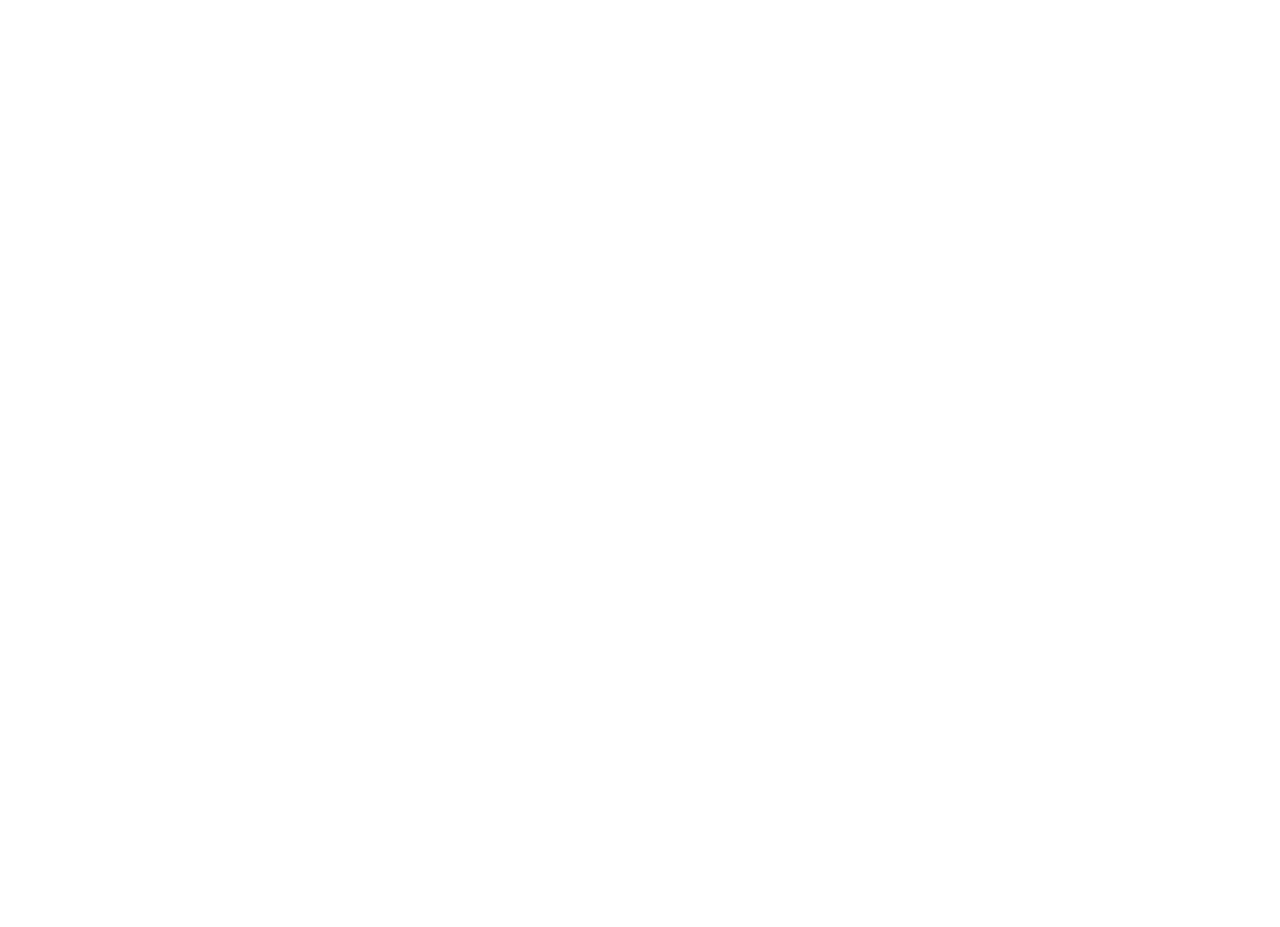
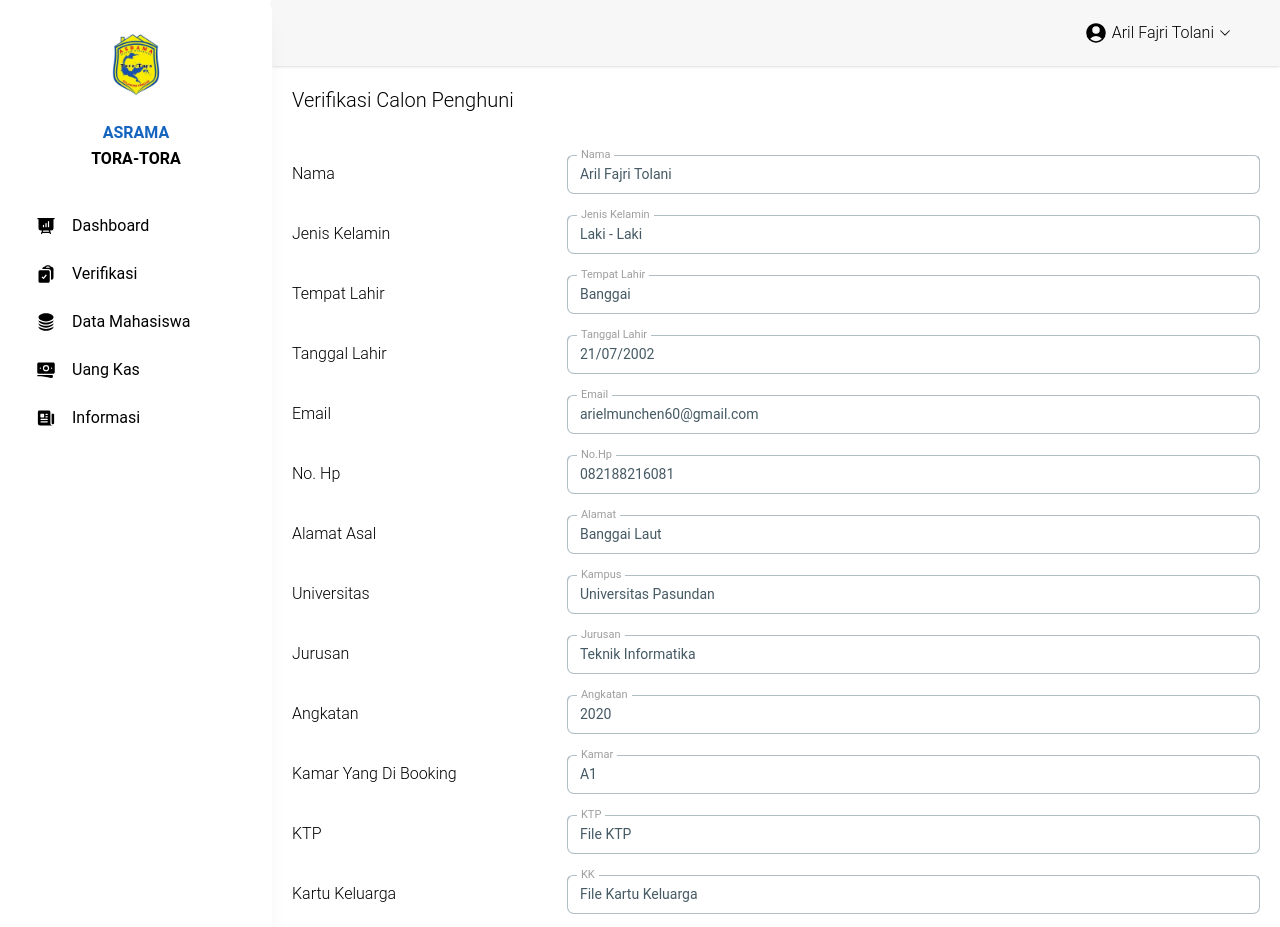
Before and after one commit to arilfajri/asrama-sulteng, a React (Vite) app in the folder asrama-sulteng/: page /verifikasidetail in a window 1280 px wide. Before the commit this address had no page. Shown: the top 927 px of the page. Before the commit the page ends 800 px from the top, so only its background shows below. Built offline with nearby package versions, Linux system fonts and the light colour scheme.

Commit message:
slicing page detail verifikasi

```diff
--- a/asrama-sulteng/src/App.jsx
+++ b/asrama-sulteng/src/App.jsx
@@ -8,6 +8,7 @@
 import LoginView from "./view/LoginView";
 import DashboardView from "./view/DashboardView";
 import VerifikasiView from "./view/VerifikasiView";
+import VerifikasiDetailView from "./view/VerifikasiDetailView";
 
 function App() {
   return (
@@ -25,8 +26,8 @@
           <Route path="/register" element={<RegisterView />} />
           <Route path="/login" element={<LoginView />} />
           <Route path="/dashboard" element={<DashboardView />} />
-
           <Route path="/verifikasi" element={<VerifikasiView />} />
+          <Route path="/verifikasidetail" element={<VerifikasiDetailView />} />
         </Routes>
       </Router>
     </div>
--- /dev/null
+++ b/asrama-sulteng/src/view/VerifikasiDetailView.jsx
@@ -0,0 +1,120 @@
+import React from "react";
+import Sidebar from "../component/Sidebar";
+import NavigationBarAdmin from "../component/NavigationBarAdmin";
+import { Button, Input, Textarea, Typography } from "@material-tailwind/react";
+
+const VerifikasiDetailView = () => {
+  return (
+    <div className="flex">
+      <Sidebar />
+      <div className="w-full">
+        <NavigationBarAdmin />
+        <div className="p-5">
+          <Typography className="text-xl">Verifikasi Calon Penghuni</Typography>
+        </div>
+        <div className="p-5">
+          <div className="flex flex-col gap-5">
+            <div className="flex items-center">
+              <Typography className="w-96">Nama</Typography>
+              <Input
+                className="w-full"
+                value={"Aril Fajri Tolani"}
+                label="Nama"
+              />
+            </div>
+            <div className="flex items-center">
+              <Typography className="w-96">Jenis Kelamin</Typography>
+              <Input
+                className="w-full"
+                value={"Laki - Laki"}
+                label="Jenis Kelamin"
+              />
+            </div>
+            <div className="flex items-center">
+              <Typography className="w-96">Tempat Lahir</Typography>
+              <Input
+                className="w-full"
+                value={"Banggai"}
+                label="Tempat Lahir"
+              />
+            </div>
+            <div className="flex items-center">
+              <Typography className="w-96">Tanggal Lahir</Typography>
+              <Input
+                className="w-full"
+                value={"21/07/2002"}
+                label="Tanggal Lahir"
+              />
+            </div>
+            <div className="flex items-center">
+              <Typography className="w-96">Email</Typography>
+              <Input
+                className="w-full"
+                value={"arielmunchen60@gmail.com"}
+                label="Email"
+              />
+            </div>
+            <div className="flex items-center">
+              <Typography className="w-96">No. Hp</Typography>
+              <Input className="w-full" value={"082188216081"} label="No.Hp" />
+            </div>
+            <div className="flex items-center">
+              <Typography className="w-96">Alamat Asal</Typography>
+              <Input className="w-full" value={"Banggai Laut"} label="Alamat" />
+            </div>
+            <div className="flex items-center">
+              <Typography className="w-96">Universitas</Typography>
+              <Input
+                className="w-full"
+                value={"Universitas Pasundan"}
+                label="Kampus"
+              />
+            </div>
+            <div className="flex items-center">
+              <Typography className="w-96">Jurusan</Typography>
+              <Input
+                className="w-full"
+                value={"Teknik Informatika"}
+                label="Jurusan"
+              />
+            </div>
+            <div className="flex items-center">
+              <Typography className="w-96">Angkatan</Typography>
+              <Input className="w-full" value={"2020"} label="Angkatan" />
+            </div>
+            <div className="flex items-center">
+              <Typography className="w-96">Kamar Yang Di Booking</Typography>
+              <Input className="w-full" value={"A1"} label="Kamar" />
+            </div>
+            <div className="flex items-center">
+              <Typography className="w-96">KTP</Typography>
+              <Input className="w-full" value={"File KTP"} label="KTP" />
+            </div>
+            <div className="flex items-center">
+              <Typography className="w-96">Kartu Keluarga</Typography>
+              <Input
+                className="w-full"
+                value={"File Kartu Keluarga"}
+                label="KK"
+              />
+            </div>
+            <div className="flex items-center">
+              <Typography className="w-96">Surat Ket.Aktif Kuliah</Typography>
+              <Input
+                className="w-full"
+                value={"File Suat Ket.Aktif Kuliah"}
+                label="Ket.Aktif Kuliah"
+              />
+            </div>
+          </div>
+        </div>
+        <div className="p-5 flex gap-3">
+          <Button color="red">Tolak</Button>
+          <Button color="green">terima</Button>
+        </div>
+      </div>
+    </div>
+  );
+};
+
+export default VerifikasiDetailView;
--- a/asrama-sulteng/src/view/VerifikasiView.jsx
+++ b/asrama-sulteng/src/view/VerifikasiView.jsx
@@ -12,6 +12,7 @@
   Typography,
 } from "@material-tailwind/react";
 import { EyeIcon, MagnifyingGlassIcon } from "@heroicons/react/24/solid";
+import { Link } from "react-router-dom";
 
 const TABLE_HEAD = [
   "No",
@@ -181,10 +182,12 @@
                           </Typography>
                         </td>
                         <td className={classes}>
-                          <EyeIcon
-                            color="blue"
-                            className="h-5 w-5 cursor-pointer"
-                          />
+                          <Link to={"/verifikasidetail"}>
+                            <EyeIcon
+                              color="blue"
+                              className="h-5 w-5 cursor-pointer"
+                            />
+                          </Link>
                         </td>
                       </tr>
                     );
```
